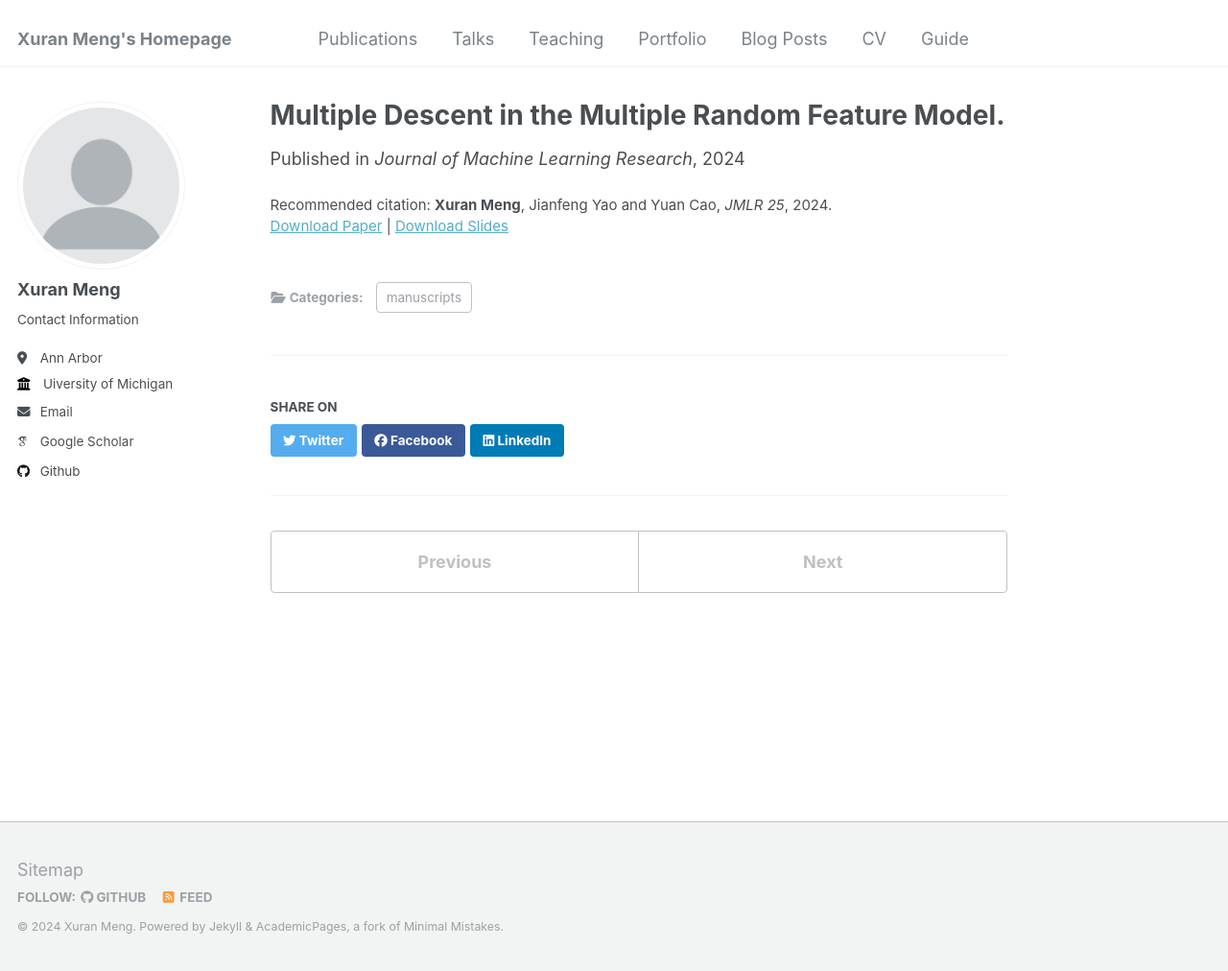
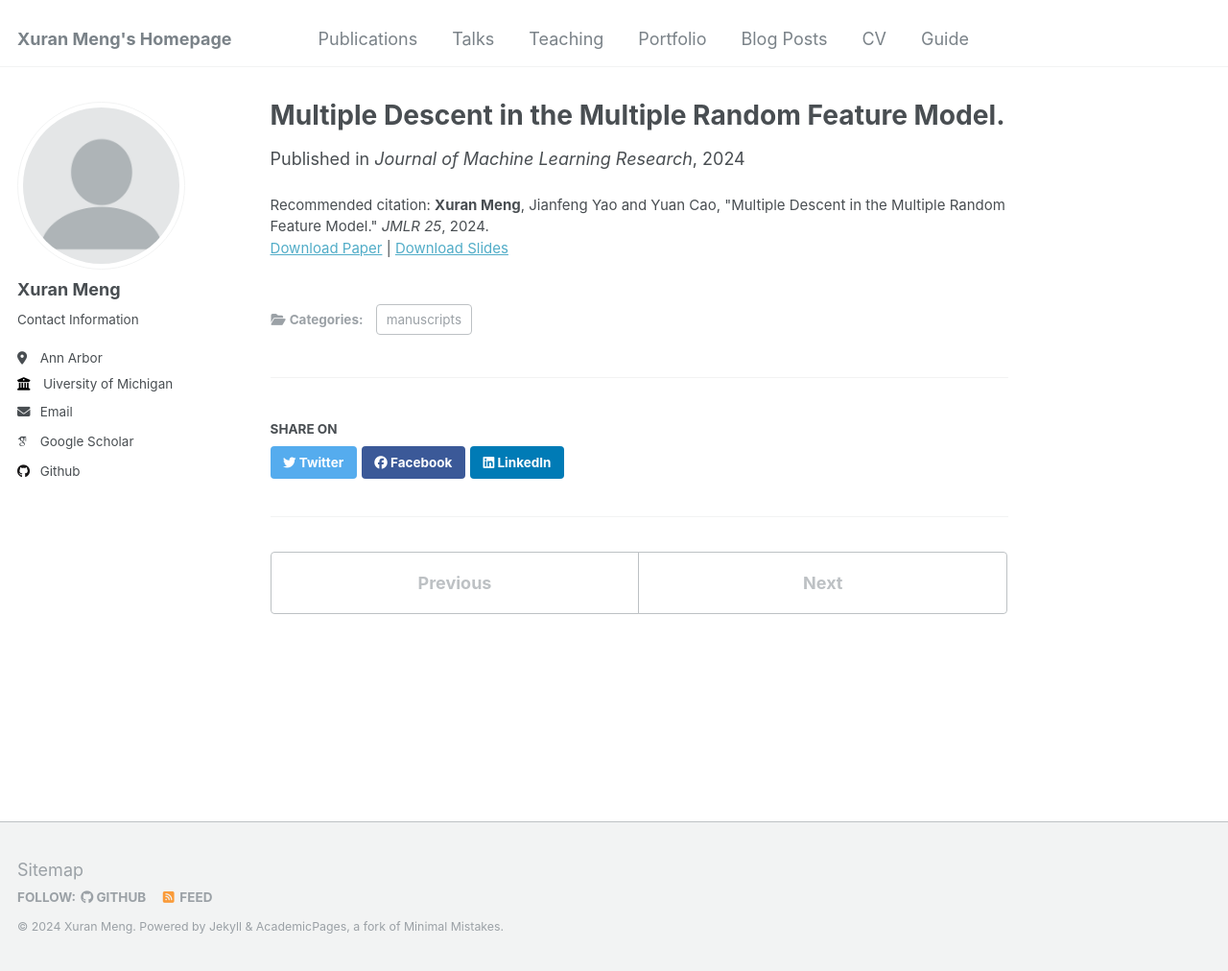
Before and after one commit to XuranMeng/XuranMeng.github.io, a Jekyll site: the page built from _publications/multipledescent.md, in a window 1280 px wide and 1012 px high. Shown: the whole window at 96% size. Built offline with Jekyll 4.4.1, drawn with Linux system fonts in a browser that asks for light colours; some web fonts are replaced.

Commit message:
Update multipledescent.md

```diff
--- a/_publications/multipledescent.md
+++ b/_publications/multipledescent.md
@@ -8,5 +8,5 @@ date: 2024-01-31
 venue: 'Journal of Machine Learning Research'
 slidesurl: 'http://xuranmeng.github.io/files/slides/multipledescent.pdf'
 paperurl: 'https://www.jmlr.org/papers/volume25/22-1389/22-1389.pdf'
-citation: '<b>Xuran Meng</b>, Jianfeng Yao and Yuan Cao,  <i>JMLR 25</i>, 2024.'
+citation: '<b>Xuran Meng</b>, Jianfeng Yao and Yuan Cao, &quot;Multiple Descent in the Multiple Random Feature Model.&quot; <i>JMLR 25</i>, 2024.'
 ---
```
